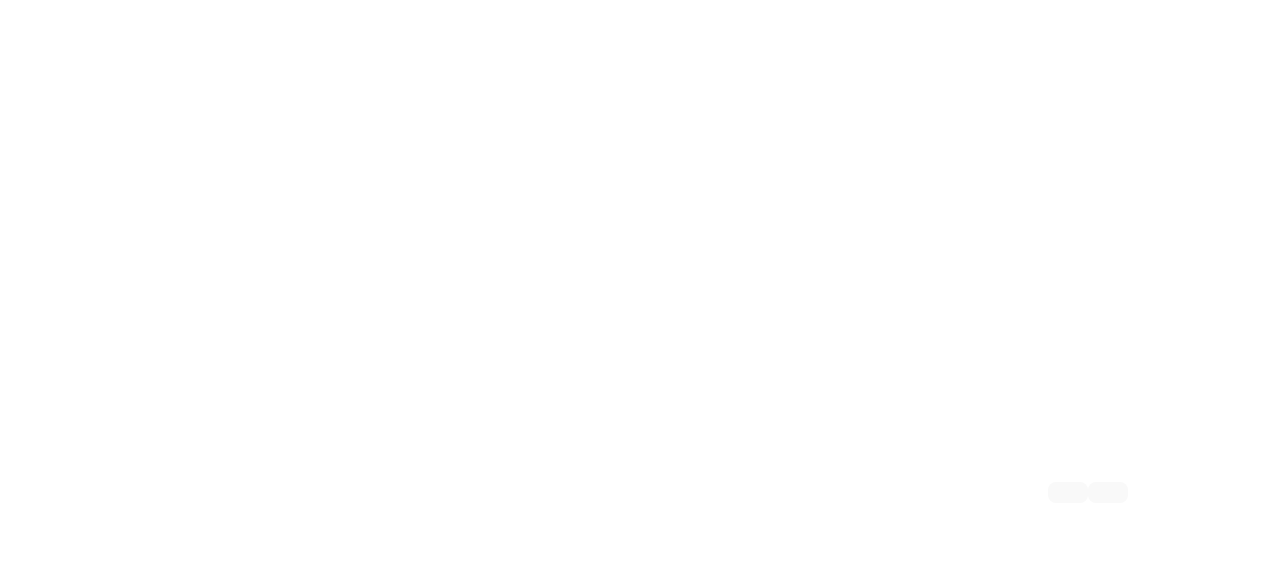
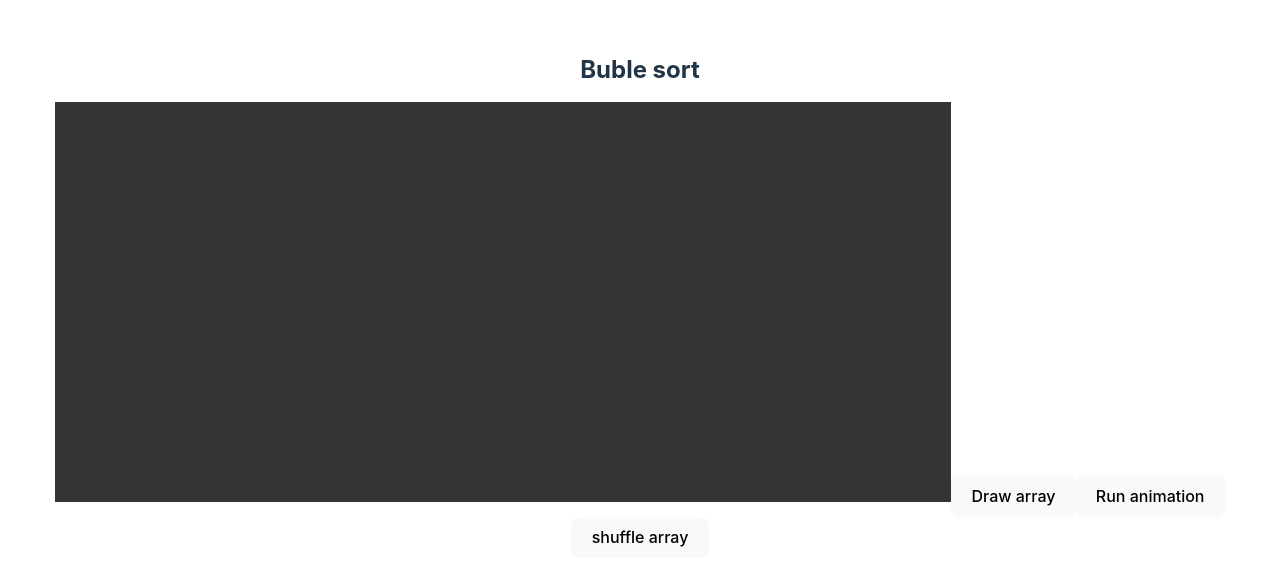
Before and after one commit to janSochaOfficial/sort_algorithm_presentaion_react, a React (Vite) app: page / in a window 1280 px wide. Shown: the part 102-688 px from the top of the page. Built offline with nearby package versions, Linux system fonts and the light colour scheme.

Commit message:
small improvements of visualization script

```diff
--- a/src/App.tsx
+++ b/src/App.tsx
@@ -1,14 +1,29 @@
 import { useState } from "react";
 import reactLogo from "./assets/react.svg";
 import "./App.css";
-import Visualizer from "./components/visualizer";
+import Visualizer, { visualizerProps } from "./components/visualizer";
+import { bubleSort } from "./static/fuctions/sorting/buble";
+
+const VisualizerProps: visualizerProps = {
+  algorithm: bubleSort,
+  sortName: "Buble sort",
+  animationProps: {
+    sleepTime: 1,
+    everyNth: 4,
+    arrSize: 128,
+    canvasSize: {
+      width: 896,
+      height: 400,
+    },
+  },
+};
 
 function App() {
   const [count, setCount] = useState(0);
 
   return (
     <div className="App">
-      <Visualizer />
+      <Visualizer {...VisualizerProps} />
     </div>
   );
 }
--- a/src/components/visualizer.tsx
+++ b/src/components/visualizer.tsx
@@ -1,56 +1,126 @@
-import React, { useRef, useState } from "react";
+import React, { useEffect, useRef, useState } from "react";
 import { drawArray } from "./../static/fuctions/draw/array";
 import { bubleSort } from "../static/fuctions/sorting/buble";
 import { shuffle } from "../static/fuctions/shuffle";
 import { sleep } from "../static/fuctions/sleep";
+import { canvasSize } from "../static/types/canvasSize";
+import { sortReturn } from "../static/types/sortReturn";
 
-export default function Visualizer() {
+export type visualizerProps = {
+  algorithm: (arr: number[]) => Generator<sortReturn, sortReturn, unknown>;
+  sortName: string;
+  controlsEnabled?: {
+    play?: boolean;
+    sleepTime?: boolean;
+    everyNth?: boolean;
+    shuffle?: boolean;
+    arrSize?: boolean;
+    canvasSize?: boolean;
+  };
+  animationProps: {
+    sleepTime: number;
+    everyNth: number;
+    arrSize: number;
+    canvasSize: canvasSize;
+  };
+};
+
+export default function Visualizer({
+  algorithm,
+  sortName,
+  controlsEnabled = {
+    play: true,
+    shuffle: true,
+  },
+  animationProps,
+}: visualizerProps) {
   const canvasRef = useRef<HTMLCanvasElement>(null);
+
   const [ctx, setCtx] = useState<CanvasRenderingContext2D>();
+  const [arrSize, setSize] = useState<number>(animationProps.arrSize);
+  const [arr, setArr] = useState<number[]>([]);
+  const [everyNth, setEveryNth] = useState<number>(animationProps.everyNth);
+  const [sleepTime, setSleepTime] = useState<number>(animationProps.sleepTime);
+  const [canvasSize, setCanvasSize] = useState<canvasSize>(
+    animationProps.canvasSize
+  );
+  // short for is animation running
+  let isAniRunning: boolean;
+  // const [isAniRunning, setIsAniRunning] = useState<boolean>();
 
-  const [arrSize, setSize] = useState<number>(128);
-  const [arr, setArr] = useState<number[]>([]);
-  const [everyNth, setEveryNth] = useState<number>(2);
+  useEffect(() => {
+    isAniRunning = false;
+    setArr(
+      Array(arrSize)
+        .fill(0)
+        .map((e, i) => i)
+    );
+    draw();
+  }, [arrSize]);
+
   const draw = () => {
-    if (canvasRef) {
-      const ar = Array(128)
-        .fill(0)
-        .map((e, i) => i);
-      setArr(shuffle(ar));
-      const ctx = canvasRef.current!.getContext("2d");
-      if (ctx) {
-        setCtx(ctx);
-        drawArray(ctx, arr, { width: 896, height: 400 });
-      }
+    if (!canvasRef) return;
+    if (!ctx) {
+      const ctxLocal = canvasRef.current!.getContext("2d");
+      if (!ctxLocal) return;
+      setCtx(ctxLocal);
+      drawArray(ctxLocal, arr, canvasSize);
+    } else {
+      drawArray(ctx, arr, canvasSize);
     }
   };
   const run = async () => {
     const carr = [...arr];
-    const sortGen = bubleSort(carr);
+    const sortGen = algorithm(carr);
+    isAniRunning = true;
     let nx = sortGen.next();
     if (!ctx) return;
     let i = 0;
-    while (!nx.done) {
+    while (!nx.done && isAniRunning) {
       if (i == everyNth) {
         i = 0;
         drawArray(
           ctx,
           nx.value.arr,
-          { width: 896, height: 400 },
+          canvasSize,
           nx.value.indexRead,
           nx.value.indexWrite
         );
-        await sleep(1);
+        await sleep(sleepTime);
       }
       nx = sortGen.next();
       i++;
     }
+    if (nx?.value) {
+      drawArray(
+        ctx,
+        nx.value.arr,
+        canvasSize,
+        nx.value.indexRead,
+        nx.value.indexWrite
+      );
+    }
+    isAniRunning = false;
   };
+
+  const shuffleLocal = async () => {
+    setArr(shuffle(arr));
+    isAniRunning = false;
+    await sleep(4 * animationProps.sleepTime);
+    draw();
+  };
+
   return (
     <div>
-      <canvas width={896} height={400} ref={canvasRef}></canvas>
-      <button onClick={draw}></button>
-      <button onClick={run}></button>
+      <h2>{sortName}</h2>
+      <canvas
+        width={canvasSize.width}
+        height={canvasSize.height}
+        ref={canvasRef}
+      ></canvas>
+      <button onClick={draw}>Draw array</button>
+      <button onClick={run}>Run animation</button>
+      <button onClick={shuffleLocal}>shuffle array</button>
     </div>
   );
 }
--- a/src/static/fuctions/shuffle.ts
+++ b/src/static/fuctions/shuffle.ts
@@ -1,4 +1,20 @@
-export function shuffle(array: number[]) {
+import { shuffleStyle } from "../types/shuffleStyle";
+
+export function shuffle(
+  array: number[],
+  shuffleStyle: shuffleStyle = "shuffle"
+): number[] {
+  switch (shuffleStyle) {
+    case "shuffle":
+      return trueShuffle(array);
+    case "almostSorted":
+      return almostSorted(array);
+    case "reverse":
+      return array.reverse();
+  }
+}
+
+function trueShuffle(array: number[]): number[] {
   let currentIndex = array.length,
     randomIndex;
 
@@ -11,6 +27,19 @@ export function shuffle(array: number[]) {
       array[currentIndex],
     ];
   }
-
   return array;
 }
+
+function almostSorted(array: number[]): number[] {
+  for (let i = 0; i < array.length; i++) {
+    const id = Math.floor(Math.random() * array.length);
+    let id2 = id + (Math.floor(Math.random() * 11) - 5);
+    if (id2 < 0) id2 = 0;
+    if (id2 >= array.length) id2 = array.length - 1;
+    if (id == id2) continue;
+    const temp = array[id];
+    array[id] = array[id2];
+    array[id2] = temp;
+  }
+  return array;
+}
--- a/src/static/fuctions/sorting/buble.ts
+++ b/src/static/fuctions/sorting/buble.ts
@@ -1,7 +1,9 @@
 import { sortReturn } from "../../types/sortReturn";
 
-export function* bubleSort(arr: number[]): Generator<sortReturn> {
+export function* bubleSort(arr: number[]): Generator<sortReturn, sortReturn> {
+  let isSorted = true;
   for (let i = 0; i < arr.length; i++) {
+    isSorted = true;
     for (let j = 1; j < arr.length - i; j++) {
       yield {
         indexRead: [j - 1, j],
@@ -9,6 +11,7 @@ export function* bubleSort(arr: number[]): Generator<sortReturn> {
         arr,
       } as sortReturn;
       if (arr[j - 1] > arr[j]) {
+        isSorted = false;
         const temp = arr[j];
         arr[j] = arr[j - 1];
         arr[j - 1] = temp;
@@ -19,6 +22,11 @@ export function* bubleSort(arr: number[]): Generator<sortReturn> {
         } as sortReturn;
       }
     }
+    if (isSorted) break;
   }
-  return;
+  return {
+    indexRead: [],
+    indexWrite: [],
+    arr,
+  } as sortReturn;
 }
--- /dev/null
+++ b/src/static/types/shuffleStyle.ts
@@ -0,0 +1 @@
+export type shuffleStyle = "shuffle" | "reverse" | "almostSorted";
```
